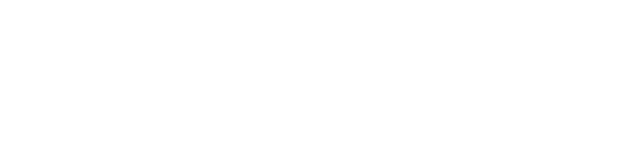
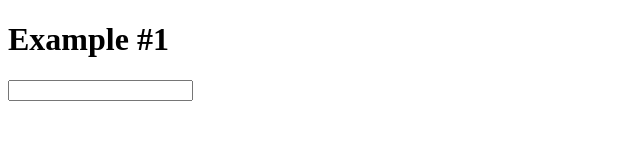
Before and after one commit to Nurkyz-Chynybaeva/for-different-tasks, a plain HTML site: page index.html in a window 1280 px wide. Shown: the whole page, without its empty margins (0-640 px from the left). Drawn offline with Linux system fonts and the light colour scheme.

Commit message:
example 1

```diff
--- a/index.html
+++ b/index.html
@@ -10,6 +10,14 @@
 <body>
 
 
+  <div>
+    <h1>Example #1</h1>
+    <label for="pw"></label>
+    <input type="password" name="Password" id="pw">
+    <div id="text"></div>
+  </div>
+
+
 
 
 
```
